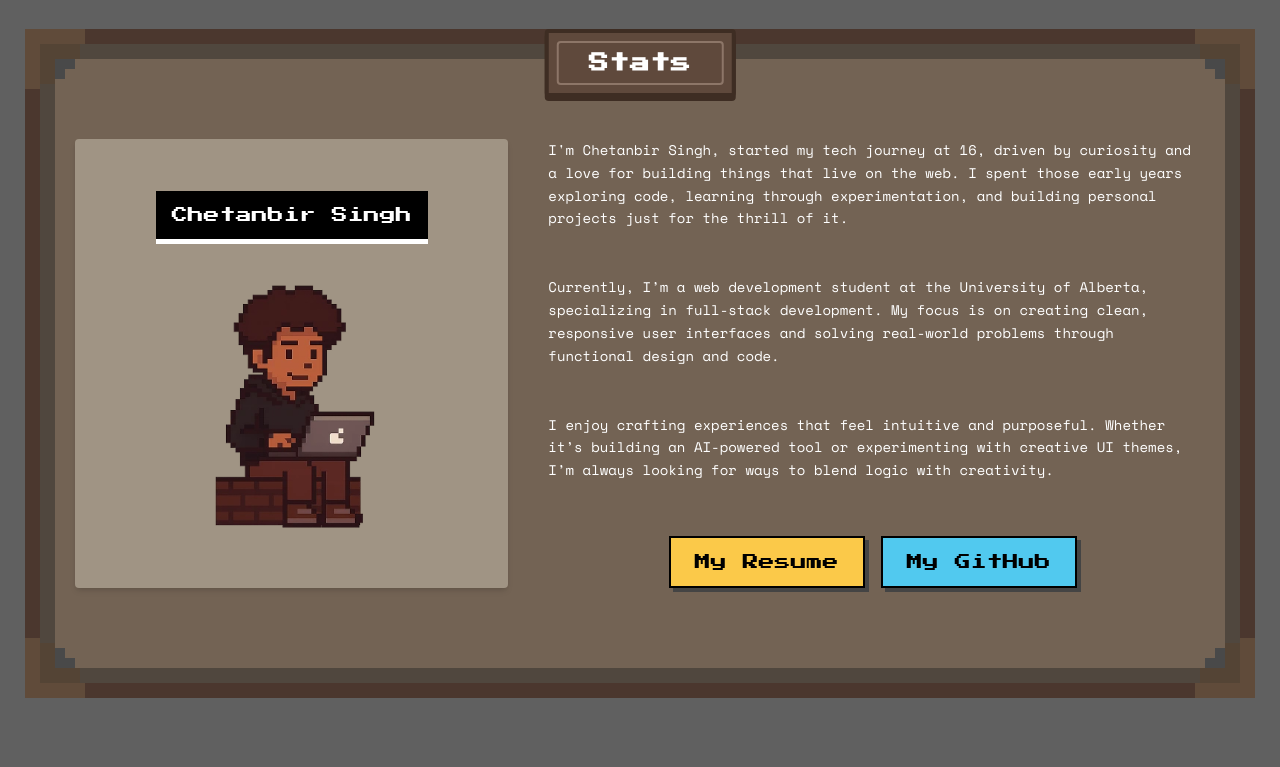
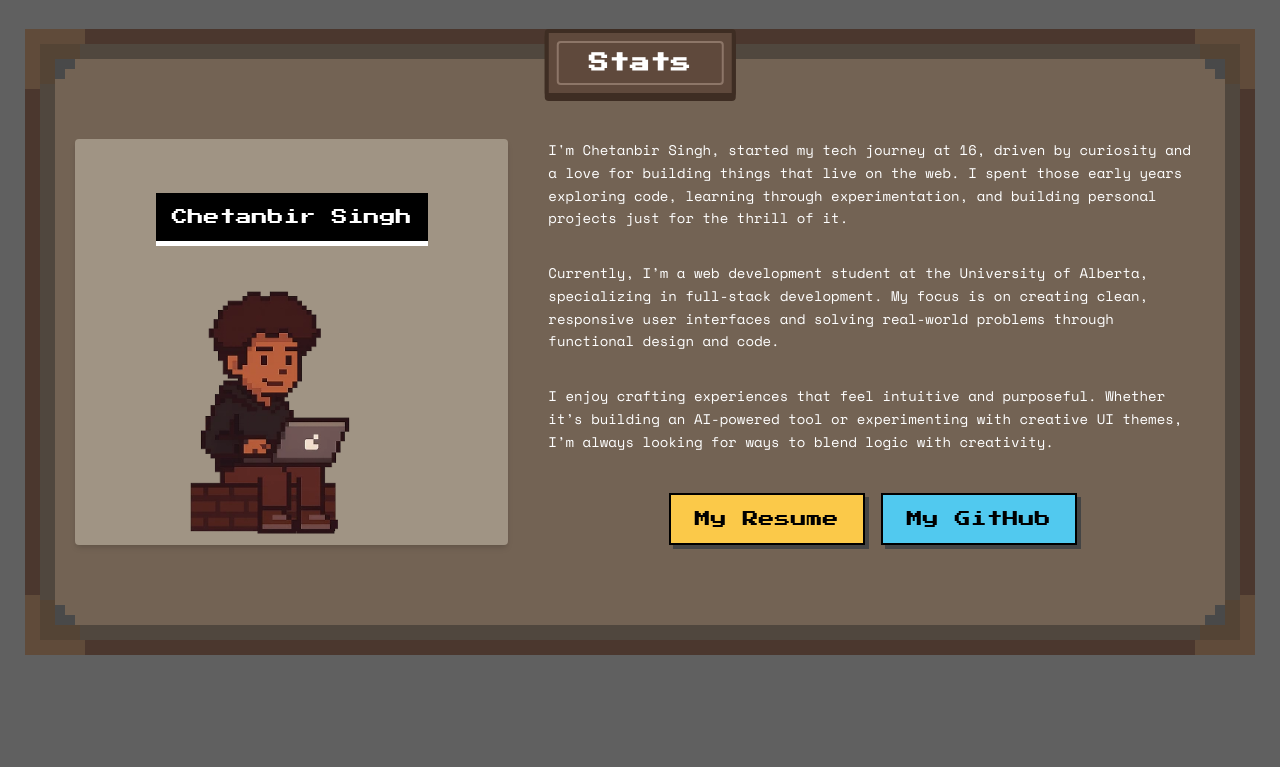
Before and after one commit to ChetanbirSingh/MyPortfolio, a Next.js app: page / in a window 1280 px wide. Shown: the part 820-1587 px from the top of the page. Built offline with nearby package versions, Linux system fonts and the light colour scheme.

Commit message:
feat: add drag animation to avatar and GitHub profile link in button

```diff
--- a/src/components/Stats.tsx
+++ b/src/components/Stats.tsx
@@ -4,6 +4,8 @@ import Image from 'next/image';
 import FramedSection from './FramedSection';
 import Button from './Button';
 import { motion } from 'framer-motion';
+import { useRef } from 'react';
+
 const aboutMe = [
   `I'm Chetanbir Singh, started my tech journey at 16, driven by curiosity and a love for building things that live on the web. I spent those early years exploring code, learning through experimentation, and building personal projects just for the thrill of it.`,
 
@@ -13,6 +15,7 @@ const aboutMe = [
 ];
 
 export default function StatsSection() {
+  const dragBoundaryRef = useRef<HTMLDivElement | null>(null);
   return (
     <FramedSection heading='Stats' mbHeading='About Me'>
       <motion.div
@@ -23,27 +26,45 @@ export default function StatsSection() {
         viewport={{ once: true }}
       >
         <div
-          className='md:bg-[#A09484] sm:max-w-md px-18 w-full h py-0 md:py-8 mx-auto
+          className='md:bg-[#A09484] sm:max-w-md px-18 w-full py-0 md:py-8 mx-auto
           rounded-sm flex flex-col justify-center items-center md:shadow-md'
+          ref={dragBoundaryRef}
         >
           <div className='px-4 py-3 mt-5 hidden md:block bg-black text-white text-center border-b-[5px] border-white'>
             Chetanbir Singh
           </div>
+
+          <div className='relative w-[250px] h-[250px] mt-4'>
             <motion.div
+              drag
+              dragConstraints={dragBoundaryRef}
+              dragElastic={0.2}
+              dragTransition={{ bounceStiffness: 300, bounceDamping: 12 }}
+              whileTap={{
+                scale: 1.1,
+                rotate: 2,
+              }}
+              whileHover={{
+                scale: 1.05,
+                rotate: -1,
+                transition: { type: 'spring', stiffness: 300, damping: 15 },
+              }}
               initial={{ x: -100, opacity: 0 }}
               whileInView={{ x: 0, opacity: 1 }}
               transition={{ duration: 0.6, ease: 'easeOut' }}
               viewport={{ once: true }}
+              className='cursor-grab active:cursor-grabbing'
             >
               <Image
                 src='/avatar.webp'
                 alt='Pixel avatar of a developer sitting on bricks, working on a Laptop'
                 width={200}
                 height={200}
-              sizes='(max-width: 640px) 120px, (max-width: 1024px) 160px, 180px'
-              className='mt-3'
+                className='select-none pointer-events-none'
+                draggable={false}
               />
             </motion.div>
+          </div>
         </div>
 
         <div className='flex flex-col justify-between gap-4 text-sm sm:text-base sm:max-w-3xl leading-6 p-0 md:px-2 '>
@@ -67,8 +88,21 @@ export default function StatsSection() {
             transition={{ duration: 0.5, ease: 'easeOut', delay: 0.7 }}
             viewport={{ once: true }}
           >
-            <Button theme='yellow'>My Resume</Button>
-            <Button theme='blue'>My GitHub</Button>
+            <Button onClick={() => {}} theme='yellow'>
+              My Resume
+            </Button>
+            <Button
+              onClick={() =>
+                window.open(
+                  'https://www.github.com/ChetanbirSingh',
+                  '_blank',
+                  'noopener,noreferrer',
+                )
+              }
+              theme='blue'
+            >
+              My GitHub
+            </Button>
           </motion.div>
         </div>
       </motion.div>
```
Lines whose indentation alone changed are shown as unchanged.
